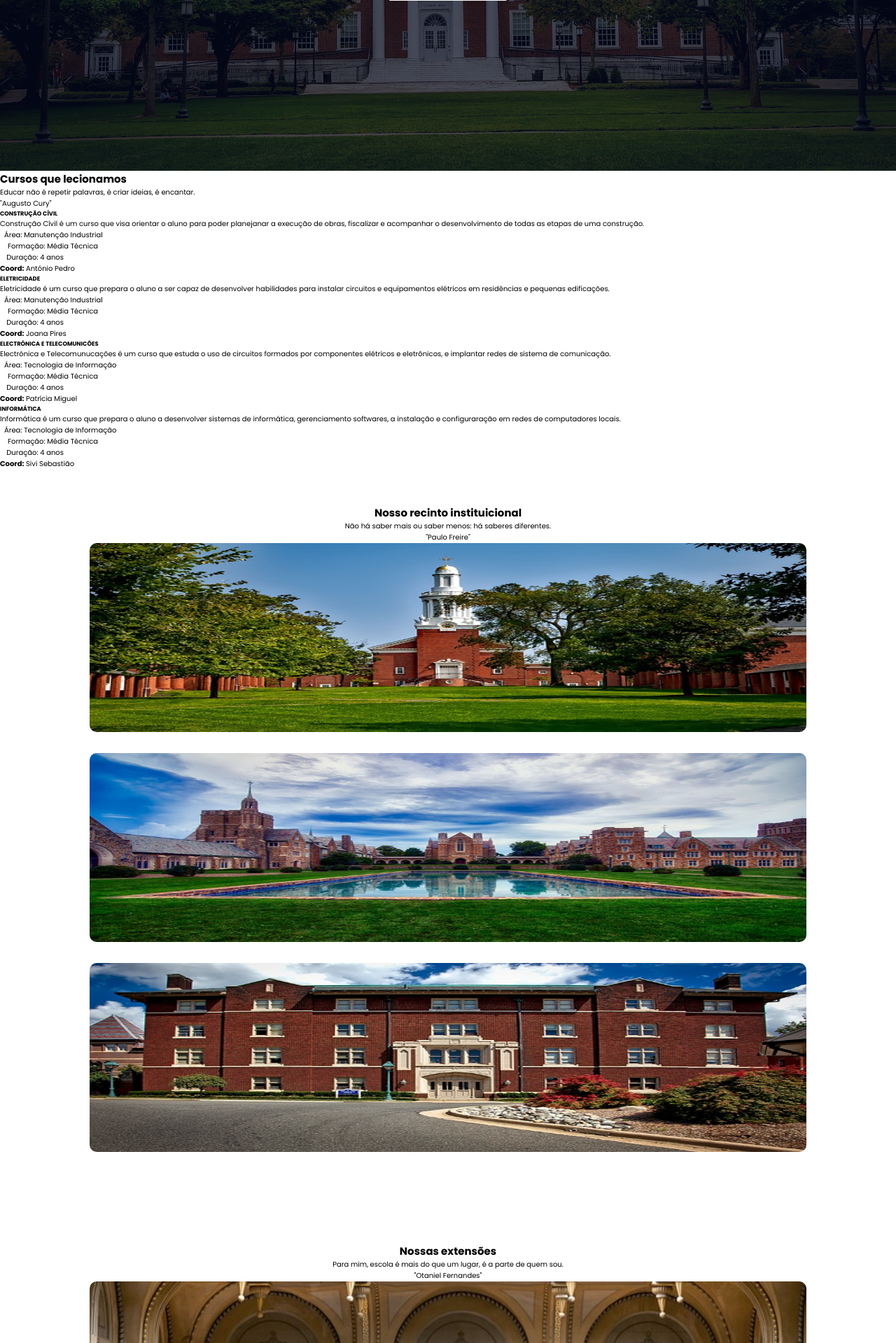
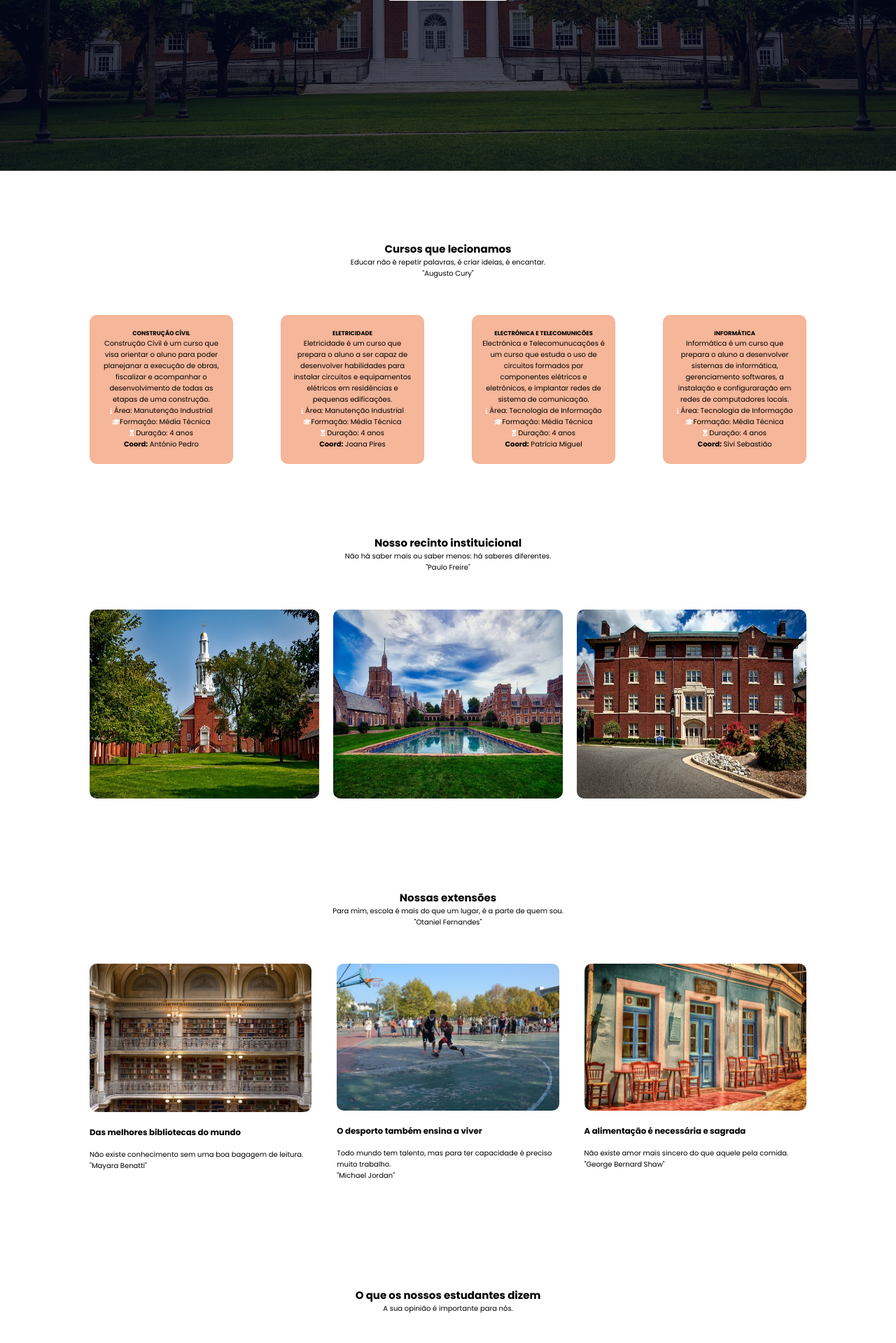
Before and after one commit to Aceltino/WEBSITE_IPIAL, a PHP site: template source/View/index.html in a window 1280 px wide. Shown: the part 556-2475 px from the top of the page at 70% size. Run offline with PHP 8.4, Linux system fonts and the light colour scheme; the template is opened without the code that fills it, so the values that code supplies are empty.

Commit message:
Correções

```diff
--- a/source/public/css/main.css
+++ b/source/public/css/main.css
@@ -113,6 +113,13 @@ width: 100%;
     margin-top: 10px;
 }
 
+.course {
+    width: 80%;
+    margin: auto;
+    text-align: center;
+    padding-top: 100px;
+}
+
 .hero-btn:hover{
     border: 1px solid #06338A;
     background: #06338A;;
@@ -152,6 +159,21 @@ nav .fa-solid{
 .form-section-one-aluno{
     width: 70%;
     margin: 10px 0;
+}
+
+.row {
+    margin-top: 5%;
+    display: flex;
+    justify-content: space-between;
+}
+
+.course-col {
+    flex-basis: 20%;
+    background: #f5b699;
+    border-radius: 10px;
+    margin-bottom: 5%;
+    padding: 20px 12px;
+    transition: 0.5s;
 }
 
 .orange-bar{
```
